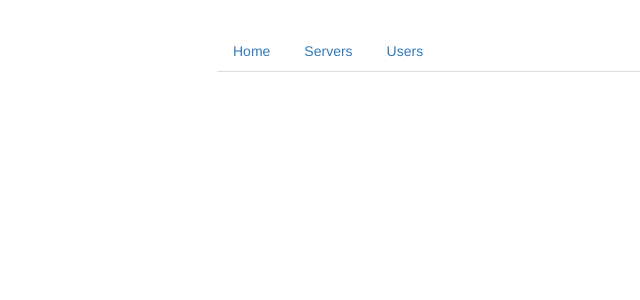
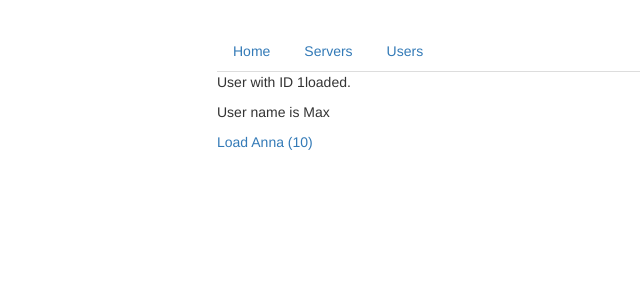
Before and after one commit to harshsingla-devops/hello-angular, an Angular app in the folder routing/: page /users/1/Max in a window 1280 px wide. Before the commit this address led to /. Shown: the top 300 px of the page, without its empty margins (48-688 px from the left). Built offline with nearby package versions, Linux system fonts and the light colour scheme.

Commit message:
added code for params observables to the usercomponent

```diff
--- a/routing/src/app/app.module.ts
+++ b/routing/src/app/app.module.ts
@@ -15,6 +15,7 @@
 const appRoutes: Routes = [
   { path: 'servers', component: ServersComponent },
   { path: 'users', component: UsersComponent },
+  { path: 'users/:id/:name', component: UserComponent },
   { path: '', component: HomeComponent },
 ];
 
--- a/routing/src/app/users/user/user.component.html
+++ b/routing/src/app/users/user/user.component.html
@@ -1,2 +1,3 @@
-<p>User with ID _ID_ loaded.</p>
-<p>User name is _NAME_</p>
+<p>User with ID {{ user.id }}loaded.</p>
+<p>User name is {{ user.name }}</p>
+<a [routerLink]="['/users', 10, 'Anna']">Load Anna (10)</a>
--- a/routing/src/app/users/user/user.component.ts
+++ b/routing/src/app/users/user/user.component.ts
@@ -1,16 +1,25 @@
 import { Component, OnInit } from '@angular/core';
+import { ActivatedRoute } from '@angular/router';
 
 @Component({
   selector: 'app-user',
   templateUrl: './user.component.html',
-  styleUrls: ['./user.component.css']
+  styleUrls: ['./user.component.css'],
 })
 export class UserComponent implements OnInit {
-  user: {id: number, name: string};
+  user: { id: number; name: string };
 
-  constructor() { }
+  constructor(private route: ActivatedRoute) {}
 
   ngOnInit() {
+    this.user = {
+      id: this.route.snapshot.params['id'],
+      name: this.route.snapshot.params['name'],
+    };
+    //Setting Subscription for the changes in the route from sama page ie. User component
+    this.route.params.subscribe((params) => {
+      this.user.id = params['id'];
+      this.user.name = params['name'];
+    });
   }
-
 }
```
